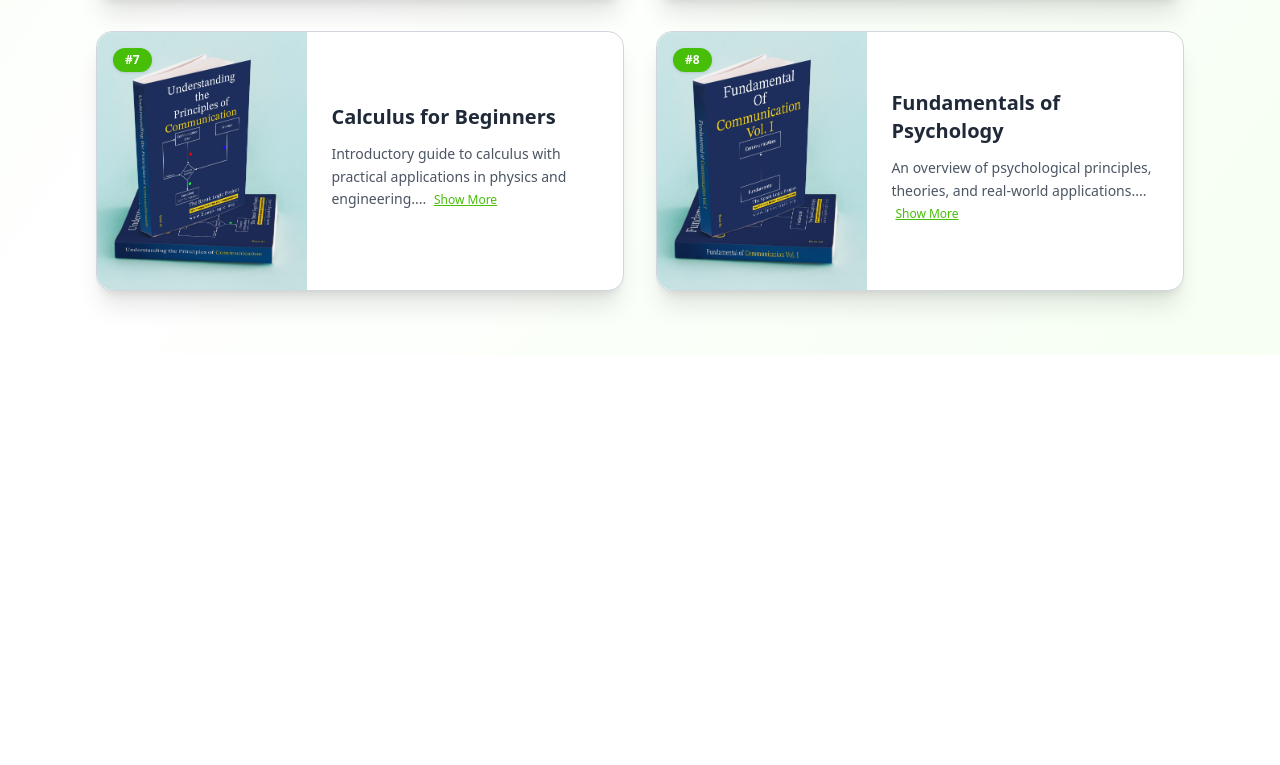
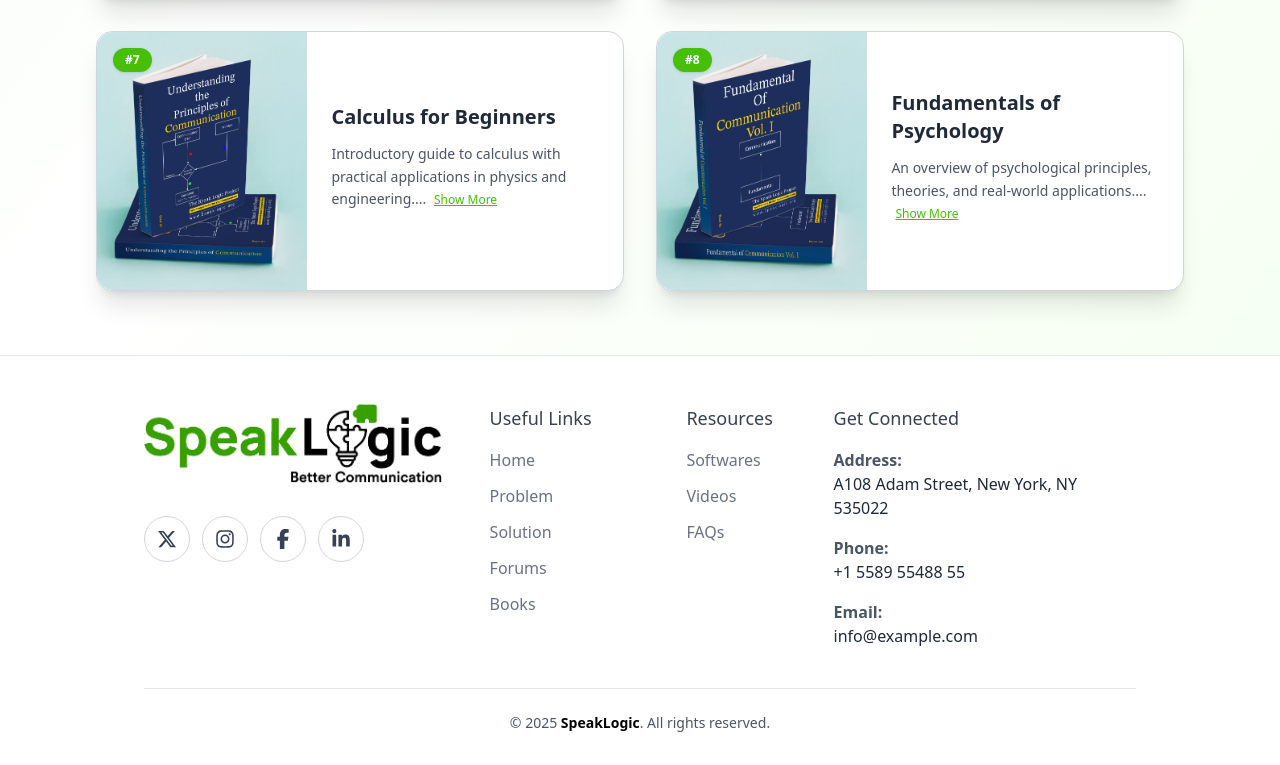
Before and after one commit to Musfira89/SpeakLogic, a React (Vite) app: page /books in a window 1280 px wide. Shown: the part 1457-2222 px from the top of the page. Before the commit the page ends 1812 px from the top, so only its background shows below. Built offline with nearby package versions, Linux system fonts and the light colour scheme.

Commit message:
Update footer

```diff
--- a/src/pages/Books.jsx
+++ b/src/pages/Books.jsx
@@ -8,6 +8,7 @@ import {
 import { Link } from "react-router-dom";
 import { sections } from "../data/book";
 import Modal from "../components/Modal";
+import Footer from "../components/Footer"
 
 const Books = () => {
   const [expandedIndex, setExpandedIndex] = useState(null);
@@ -18,7 +19,6 @@ const Books = () => {
     sectionIndex: null,
   });
 
-  // ✅ Fixed condition to match "All Categories"
   const filteredSections =
     activeTab === "All Categories"
       ? sections
@@ -113,6 +113,7 @@ const Books = () => {
   );
 
   return (
+    <>
     <div className="min-h-screen from-[#47be07] via-[#3e9e0a] to-[#47be07] relative overflow-hidden">
       <div className="absolute inset-0 bg-gradient-to-br from-[#c9f7b8] via-transparent to-[#e9ffe0] opacity-40 pointer-events-none z-0" />
 
@@ -172,6 +173,9 @@ const Books = () => {
 
       <Modal modal={modal} closeModal={closeModal} />
     </div>
+    <Footer/>
+
+    </>
   );
 };
 
--- a/src/pages/Solution.jsx
+++ b/src/pages/Solution.jsx
@@ -3,6 +3,7 @@ import { motion } from "framer-motion";
 import { Link } from "react-router-dom";
 import solution from "../assets/solution-banner.jpg";
 import solution1 from "../assets/solution-banner-1.jpg";
+import Footer from "../components/Footer"
 
 const fadeInUp = {
   hidden: { opacity: 0, y: 30 },
@@ -11,6 +12,7 @@ const fadeInUp = {
 
 const Solutions = () => {
   return (
+    <>
     <div className="bg-[#f3f4f6] text-gray-800 font-sans">
       {/* Header Section */}
       <section
@@ -143,6 +145,8 @@ const Solutions = () => {
         </Link>
       </section>
     </div>
+      <Footer/>
+      </>
   );
 };
 
--- a/src/pages/Store.jsx
+++ b/src/pages/Store.jsx
@@ -2,7 +2,7 @@ import React, { useState } from "react";
 import { Link } from "react-router-dom";
 import { FiSearch } from "react-icons/fi"; // Importing search icon
 import image from "../assets/download.png"; // Import the image
-
+import Footer from "../components/Footer"
 const Store = () => {
   const [searchQuery, setSearchQuery] = useState("");
 
@@ -32,6 +32,7 @@ const Store = () => {
   );
 
   return (
+    <>
     <div className="min-h-screen from-[#47be07] via-[#3e9e0a] to-[#47be07] relative overflow-hidden">
       <div className="absolute inset-0 bg-gradient-to-br from-[#c9f7b8] via-transparent to-[#e9ffe0] opacity-40 pointer-events-none z-0" />
 
@@ -111,6 +112,8 @@ const Store = () => {
         )}
       </div>
     </div>
+    <Footer/>
+    </>
   );
 };
 
```
